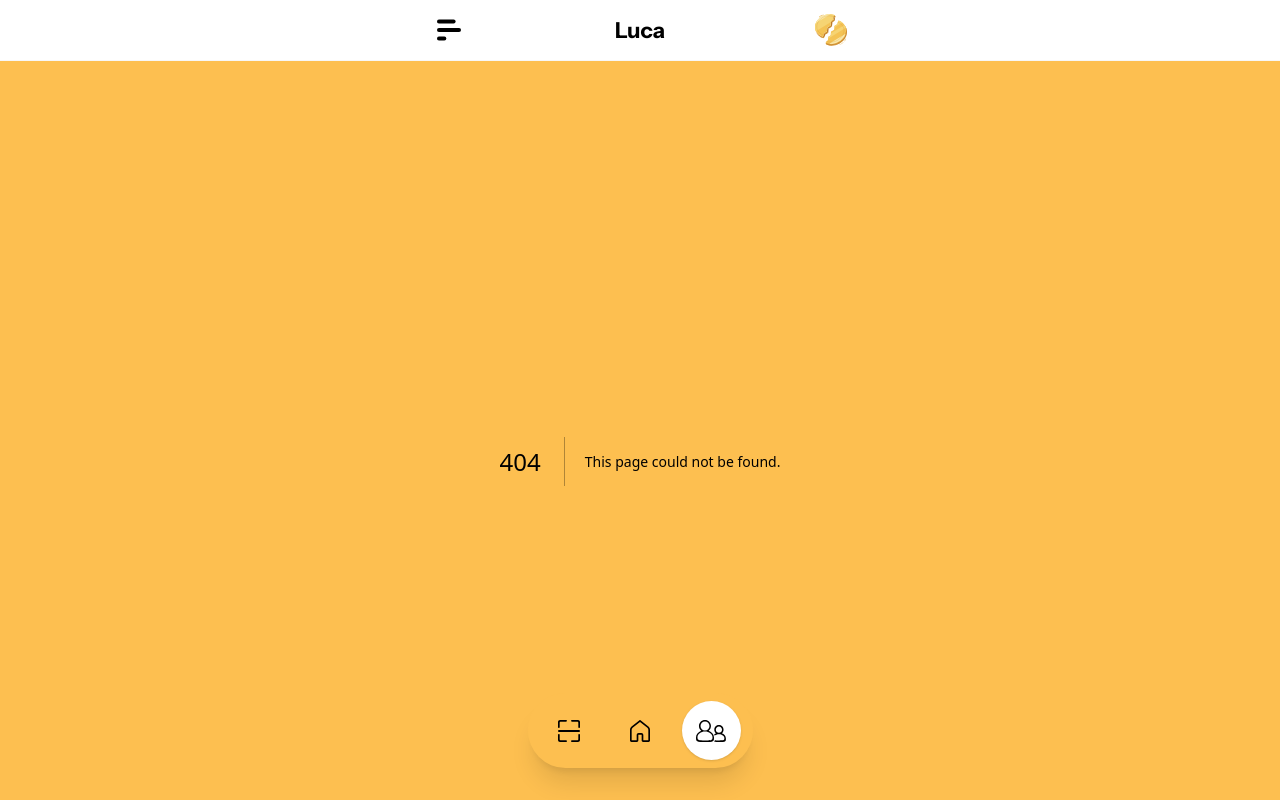
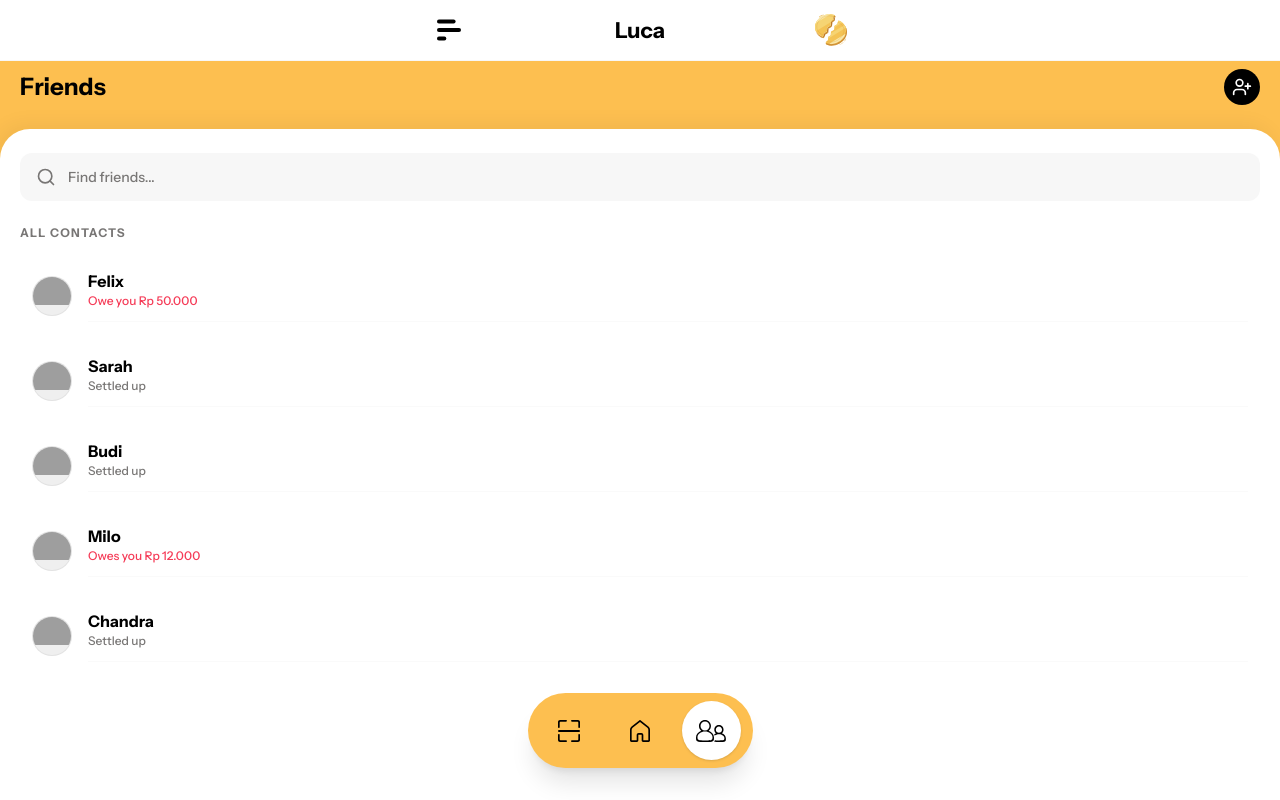
Before and after one commit to lucasharedexpense/luca-shared-expense-web, a Next.js app: page /contacts in a window 1280 px wide. Before the commit this address had no page. Built offline with nearby package versions, Linux system fonts and the light colour scheme; grey boxes are pictures that could not be loaded.

Commit message:
fix: fixed navbar and header

```diff
--- /dev/null
+++ b/src/app/contacts/page.tsx
@@ -0,0 +1,5 @@
+import ContactsPage from "@/components/screens/ContactsPage"; // Sesuaikan nama export di file aslinya
+
+export default function Page() {
+  return <ContactsPage />;
+}
--- /dev/null
+++ b/src/app/scan/page.tsx
@@ -0,0 +1,5 @@
+import ScanScreen from "@/components/screens/ScanScreen";
+
+export default function Page() {
+  return <ScanScreen />;
+}
--- /dev/null
+++ b/src/components/screens/ContactsPage.tsx
@@ -0,0 +1,62 @@
+"use client";
+
+import { Search, UserPlus } from "lucide-react";
+
+export default function ContactsPage() {
+  const dummyFriends = [
+    { name: "Felix", status: "Owe you Rp 50.000" },
+    { name: "Sarah", status: "Settled up" },
+    { name: "Budi", status: "Settled up" },
+    { name: "Milo", status: "Owes you Rp 12.000" },
+    { name: "Chandra", status: "Settled up" },
+  ];
+
+  return (
+    <div className="flex flex-col h-full w-full">
+
+      {/* 1. Header Area (Kuning) */}
+      <div className="px-5 pb-6 pt-2 shrink-0 z-20 flex justify-between items-center">
+         <h1 className="text-2xl font-bold font-display text-ui-black">Friends</h1>
+         <button className="bg-ui-black text-ui-white p-2 rounded-full active:scale-90 transition-transform">
+            <UserPlus className="w-5 h-5" />
+         </button>
+      </div>
+
+      {/* 2. White Content Area */}
+      <div className="flex-1 bg-ui-white rounded-t-[30px] shadow-[-5px_-5px_20px_rgba(0,0,0,0.05)] overflow-hidden flex flex-col relative z-0">
+
+        {/* Search Input Dummy */}
+        <div className="mt-6 mx-5 bg-ui-grey/50 rounded-xl h-12 flex items-center px-4 gap-3">
+            <Search className="w-5 h-5 text-ui-dark-grey" />
+            <span className="text-ui-dark-grey font-medium text-sm">Find friends...</span>
+        </div>
+
+        {/* List Content */}
+        <div className="flex-1 overflow-y-auto no-scrollbar pt-6 pb-32 px-5">
+           <p className="text-xs font-bold text-ui-dark-grey uppercase tracking-widest mb-4">
+              All Contacts
+           </p>
+
+           <div className="flex flex-col gap-2">
+              {dummyFriends.map((friend, i) => (
+                  <div key={i} className="flex items-center gap-4 p-3 hover:bg-gray-50 rounded-xl cursor-pointer transition-colors">
+                      {/* Avatar Placeholder */}
+                      <div className="w-10 h-10 rounded-full bg-ui-grey border border-ui-black/5 overflow-hidden">
+                         <img src={`https://api.dicebear.com/7.x/avataaars/svg?seed=${friend.name}`} alt={friend.name} />
+                      </div>
+
+                      {/* Info */}
+                      <div className="flex-1 border-b border-ui-grey/30 pb-3">
+                          <h4 className="font-bold text-ui-black">{friend.name}</h4>
+                          <p className={`text-xs font-medium ${friend.status.includes("Owe") ? "text-ui-accent-red" : "text-ui-dark-grey"}`}>
+                              {friend.status}
+                          </p>
+                      </div>
+                  </div>
+              ))}
+           </div>
+        </div>
+      </div>
+    </div>
+  );
+}
--- /dev/null
+++ b/src/components/screens/ScanScreen.tsx
@@ -0,0 +1,25 @@
+"use client";
+
+import { ScanLine, Camera } from "lucide-react";
+
+export default function ScanPage() {
+  return (
+    <div className="flex flex-col h-full w-full bg-black relative">
+
+      {/* Simulation Camera View */}
+      <div className="flex-1 flex flex-col items-center justify-center p-10 text-white/50 space-y-4">
+        <div className="relative w-64 h-64 border-2 border-white/30 rounded-3xl flex items-center justify-center">
+            {/* Animasi Scanning Line */}
+            <div className="absolute top-0 left-0 right-0 h-1 bg-ui-accent-yellow animate-[bounce_2s_infinite]" />
+            <Camera className="w-12 h-12 text-white/20" />
+        </div>
+        <p className="text-sm font-medium text-center">
+            Point your camera at a receipt <br/> or QR code
+        </p>
+      </div>
+
+      {/* Area bawah kosong biar navbar gak nutupin tombol shutter (ceritanya) */}
+      <div className="h-32 bg-black/50 backdrop-blur-sm w-full absolute bottom-0 z-0"></div>
+    </div>
+  );
+}
```
